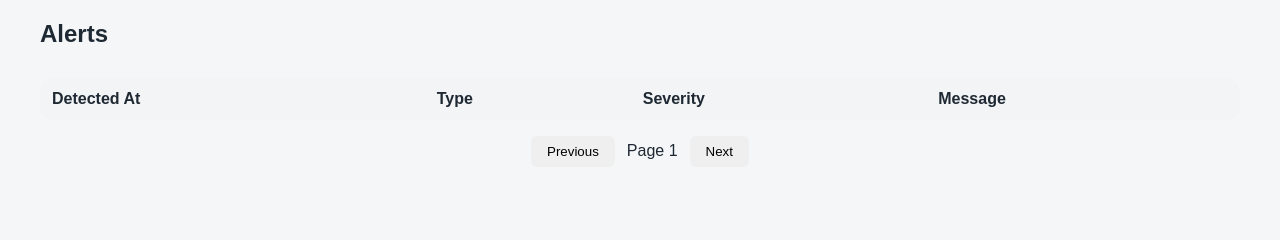
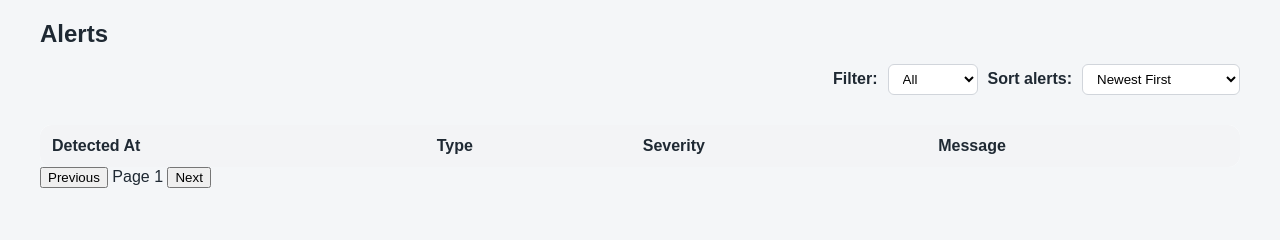
Before and after one commit to karianjahi/fleetiq, a Django app: template operations/templates/operations/vessel_detail.html in a window 1280 px wide. Shown: the part 390-630 px from the top of the page. Run offline with Django 5.2, Linux system fonts and the light colour scheme; the template is opened without the code that fills it, so the values that code supplies are empty; parts of the project's set-up code (start-up, migrations or seed data) failed here and were passed over.

Commit message:
feat: enhance vessel alert table with pagination, sorting and filtering

```diff
--- a/operations/static/operations/css/vessel_detail.css
+++ b/operations/static/operations/css/vessel_detail.css
@@ -137,22 +137,21 @@ td {
     font-size: 1.1rem;
 }
 
-.pagination-controls {
+.table-controls {
     display: flex;
-    justify-content: center;
+    justify-content: flex-end;
     align-items: center;
-    gap: 12px;
-    margin-top: 16px;
+    gap: 10px;
+    margin-bottom: 16px;
 }
 
-.pagination-controls button {
-    padding: 8px 16px;
-    border: none;
-    border-radius: 6px;
-    cursor: pointer;
+.table-controls label {
+    font-weight: 600;
 }
 
-.pagination-controls button:disabled {
-    opacity: 0.5;
-    cursor: not-allowed;
+.table-controls select {
+    padding: 6px 10px;
+    border: 1px solid #d1d5db;
+    border-radius: 6px;
+    background: white;
 }
--- a/operations/static/operations/js/vessel_detail.js
+++ b/operations/static/operations/js/vessel_detail.js
@@ -10,6 +10,8 @@ loadVoyageList(vesselId);
 loadVesselAlerts(vesselId);
 loadVesselKPIs(vesselId);
 setUpAlertPagination();
+setUpAlertSorting();
+setUpAlertFiltering();
 
 function formatDateTime(date) {
     return new Date(date).toLocaleString(
@@ -103,33 +105,67 @@ async function loadVesselAlerts(vesselId) {
         currentAlertPage = 1;
 
         renderAlertTable();
-
-    //     const alertsListEl = document.getElementById("vessel-alert-list");
-    //     const alertTableBody = document.getElementById("alert-table-body");
-    //     let html = "";
-
-    //     for (const item of data) {
-    //         html += `
-    //             <tr>
-    //                 <td>${formatDateTime(item.detected_at)}</td>
-    //                 <td>${item.alert_type_display}</td>
-    //                 <td>${item.severity_display}</td>
-    //                 <td>${item.message}</td>
-    //             </tr>
-    // `;
-
-    //     }
-    //     alertTableBody.innerHTML = html;
     } catch (error) {
         console.error(error);
     }
 }
 
+async function loadVesselKPIs(vesselId) {
+    try {
+        const url = `/api/vessels/${vesselId}/kpis/`;
+        const data = await fetchData(url);
+        document.getElementById("total-voyages").textContent = data.total_voyages;
+        document.getElementById("total-alerts").textContent = data.total_alerts;
+        document.getElementById("critical-alerts").textContent = data.critical_alerts;
+        document.getElementById("latest-alert-type").textContent = data.latest_alert;
+        document.getElementById("health-status").textContent = data.health_status;
+    } catch (error) {
+        console.error("Failed to load vessel KPIs:", error);
+    }
+}
+
 async function renderAlertTable() {
     const alertTableBody = document.getElementById("alert-table-body");
+    const sortValue = document.getElementById("alert-sort").value;
+    const filterValue = document.getElementById("alert-filter").value;
+
+    let filteredAlerts = [...allAlerts];
+
+    if (filterValue !== "all") {
+        filteredAlerts = filteredAlerts.filter(item => item.severity === Number(filterValue))
+    }
+
+
+    let sortedAlerts = [...filteredAlerts];
+    if (sortValue === "newest") {
+        sortedAlerts.sort((a, b) => new Date(b.detected_at) - new Date(a.detected_at));
+    }
+
+    if (sortValue === "oldest") {
+        sortedAlerts.sort((a, b) => new Date(a.detected_at) - new Date(b.detected_at));
+    }
+
+    if (sortValue === "severity-high") {
+        sortedAlerts.sort((a, b) => b.severity - a.severity);
+    }
+
+    if (sortValue === "severity-low") {
+        sortedAlerts.sort((a, b) => a.severity - b.severity);
+    }
+
     const start = (currentAlertPage - 1) * alertsPerPage;
     const end = start + alertsPerPage;
-    const pageAlerts = allAlerts.slice(start, end);
+    const pageAlerts = sortedAlerts.slice(start, end);
+    if (pageAlerts.length === 0) {
+        alertTableBody.innerHTML = `
+        <tr>
+            <td colspan="4" style="text-align:center;">
+                No alerts found.
+            </td>
+        </tr>
+    `;
+        return;
+    }
     let html = "";
 
     for (const item of pageAlerts) {
@@ -146,8 +182,8 @@ async function renderAlertTable() {
     alertTableBody.innerHTML = html;
 
     const totalPages = Math.ceil(
-        allAlerts.length / alertsPerPage
-    );
+        sortedAlerts.length / alertsPerPage
+    ) || 1;
 
     document.getElementById("alert-page-info").textContent = `Page ${currentAlertPage} of ${totalPages}`;
 
@@ -155,20 +191,6 @@ async function renderAlertTable() {
     document.getElementById("next-alert-page").disabled = currentAlertPage === totalPages;
 
 
-}
-
-async function loadVesselKPIs(vesselId) {
-    try {
-        const url = `/api/vessels/${vesselId}/kpis/`;
-        const data = await fetchData(url);
-        document.getElementById("total-voyages").textContent = data.total_voyages;
-        document.getElementById("total-alerts").textContent = data.total_alerts;
-        document.getElementById("critical-alerts").textContent = data.critical_alerts;
-        document.getElementById("latest-alert-type").textContent = data.latest_alert;
-        document.getElementById("health-status").textContent =  data.health_status;
-    } catch(error) {
-        console.error("Failed to load vessel KPIs:", error);
-    }
 }
 
 function setUpAlertPagination() {
@@ -188,3 +210,17 @@ function setUpAlertPagination() {
         }
     });
 }
+
+function setUpAlertSorting() {
+    document.getElementById("alert-sort").addEventListener("change", () => {
+        currentAlertPage = 1;
+        renderAlertTable();
+    });
+}
+
+function setUpAlertFiltering() {
+    document.getElementById("alert-filter").addEventListener("change", () => {
+        currentAlertPage = 1;
+        renderAlertTable();
+    });
+}
--- a/operations/templates/operations/vessel_detail.html
+++ b/operations/templates/operations/vessel_detail.html
@@ -71,6 +71,24 @@
 
         <section>
             <h2>Alerts</h2>
+            <div class="table-controls">
+                <label for="alert-filter">Filter:</label>
+                <select id="alert-filter">
+                    <option value="all">All</option>
+                    <option value="5">Critical</option>
+                    <option value="4">High</option>
+                    <option value="3">Medium</option>
+                    <option value="2">Low</option>
+                    <option value="1">Info</option>
+                </select>
+                <label for="alert-sort">Sort alerts:</label>
+                <select id="alert-sort">
+                    <option value="newest">Newest First</option>
+                    <option value="oldest">Oldest First</option>
+                    <option value="severity-high">Severity high to low</option>
+                    <option value="severity-low">Severity low to high</option>
+                </select>
+            </div>
             <table id="alert-table">
                 <thead>
                     <tr>
```
